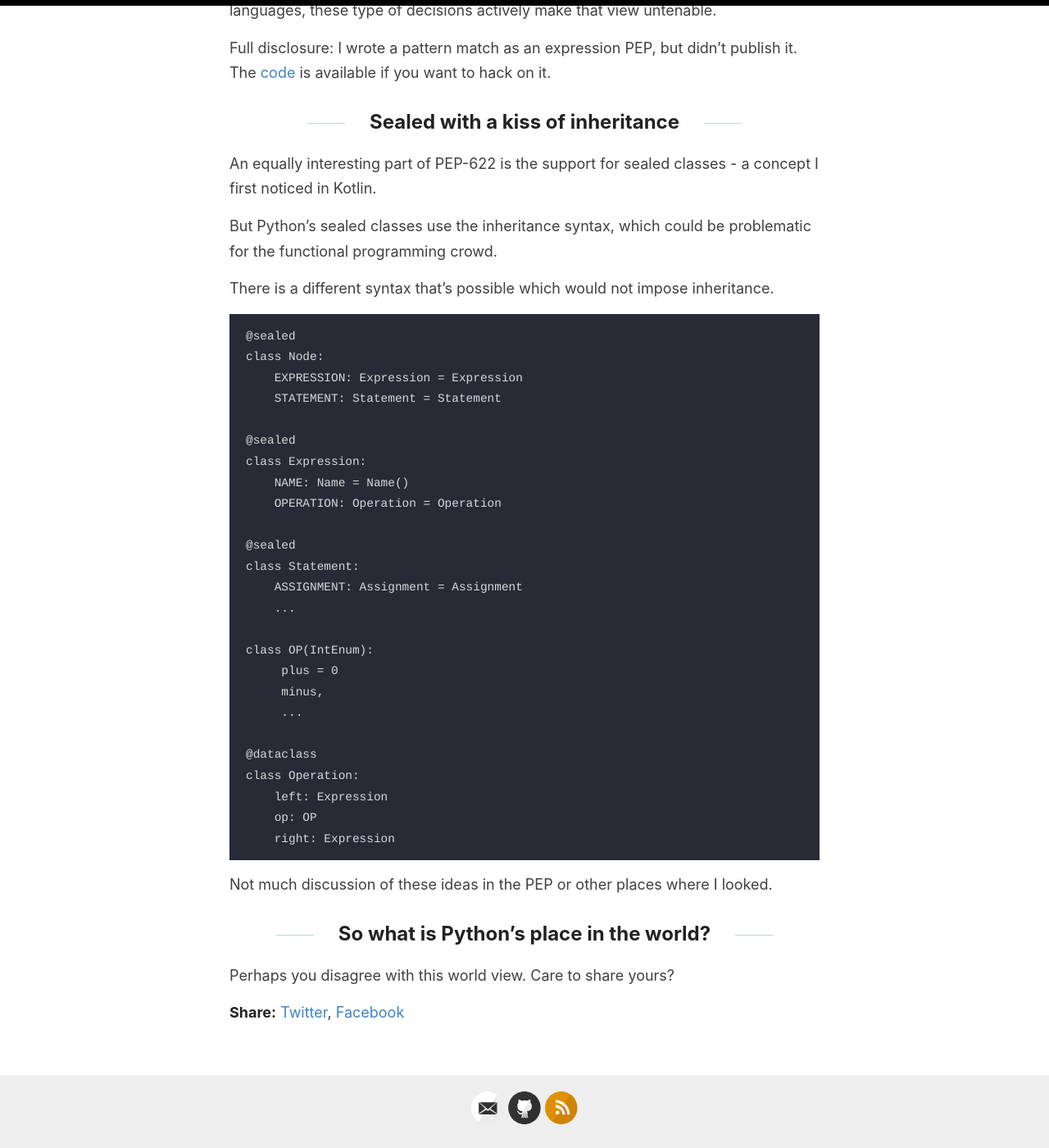
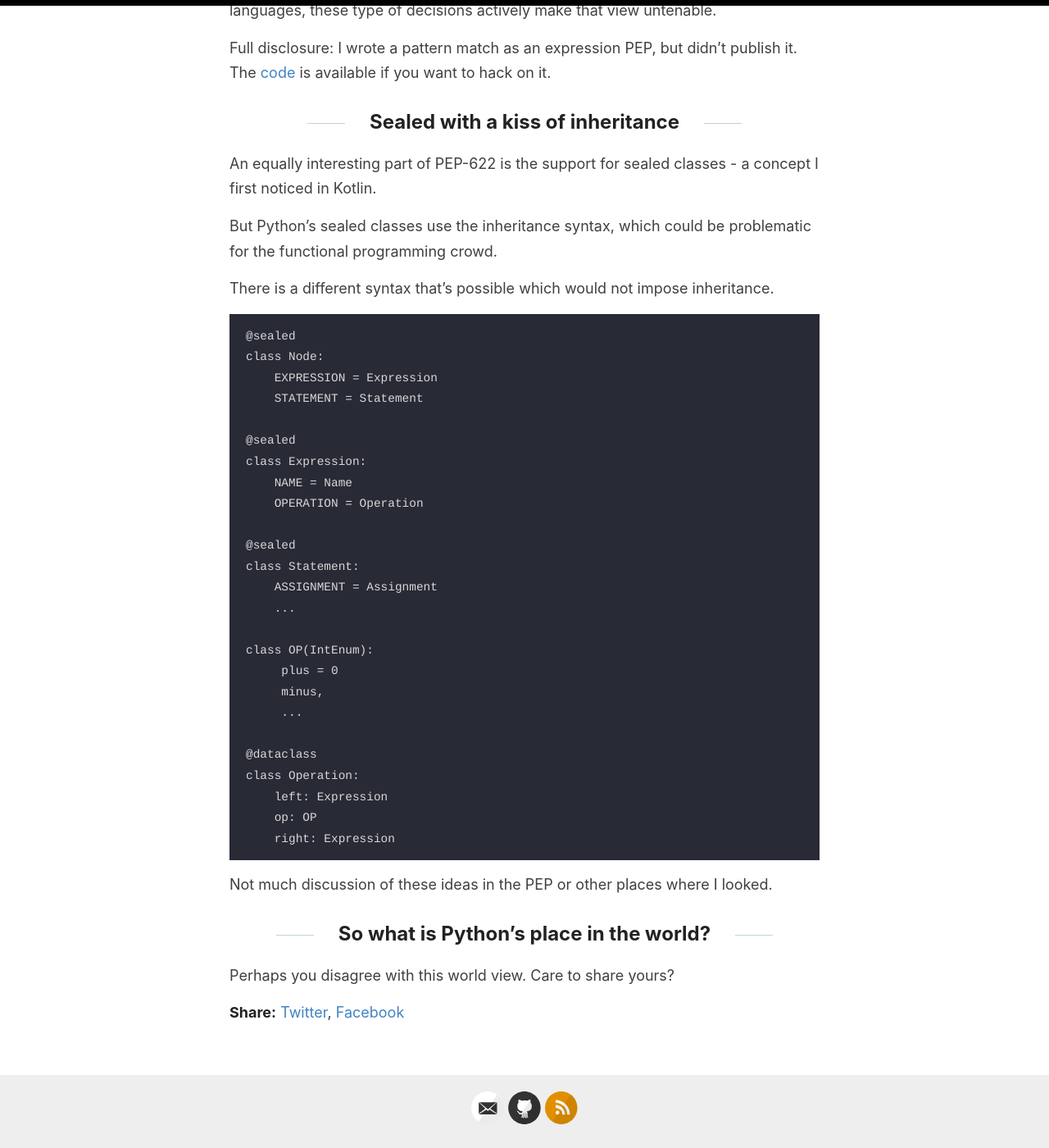
Before and after one commit to adsharma/adsharma.github.io.old, a Jekyll site: the page built from _posts/2020-12-20-python-622.md, in a window 1280 px wide and 1400 px high, scrolled down 1999 px. Shown: the whole window at 82% size. Built offline with Jekyll 4.4.1, drawn with Linux system fonts in a browser that asks for light colours; our own code applies the rules of GitHub Pages for plain Markdown files; part of the change alters nothing that is shown.

Commit message:
Fix syntax/types

````diff
--- a/_posts/2020-12-20-python-622.md
+++ b/_posts/2020-12-20-python-622.md
@@ -51,17 +51,17 @@ There is a different syntax that's possible which would not impose inheritance.
 ```
 @sealed
 class Node:
-    EXPRESSION: Expression = Expression
-    STATEMENT: Statement = Statement
+    EXPRESSION = Expression
+    STATEMENT = Statement
 
 @sealed
 class Expression:
-    NAME: Name = Name()
-    OPERATION: Operation = Operation
+    NAME = Name
+    OPERATION = Operation
 
 @sealed
 class Statement:
-    ASSIGNMENT: Assignment = Assignment
+    ASSIGNMENT = Assignment
     ...
 
 class OP(IntEnum):
````
